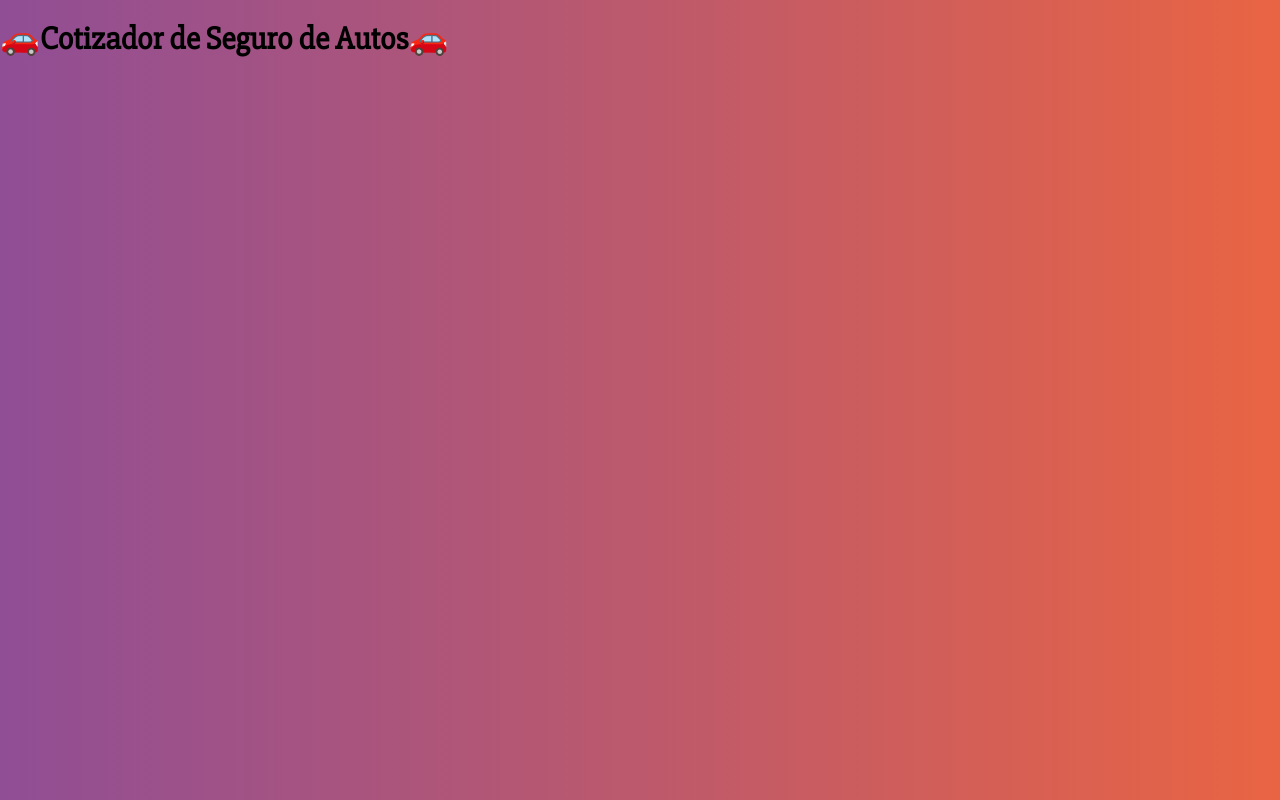
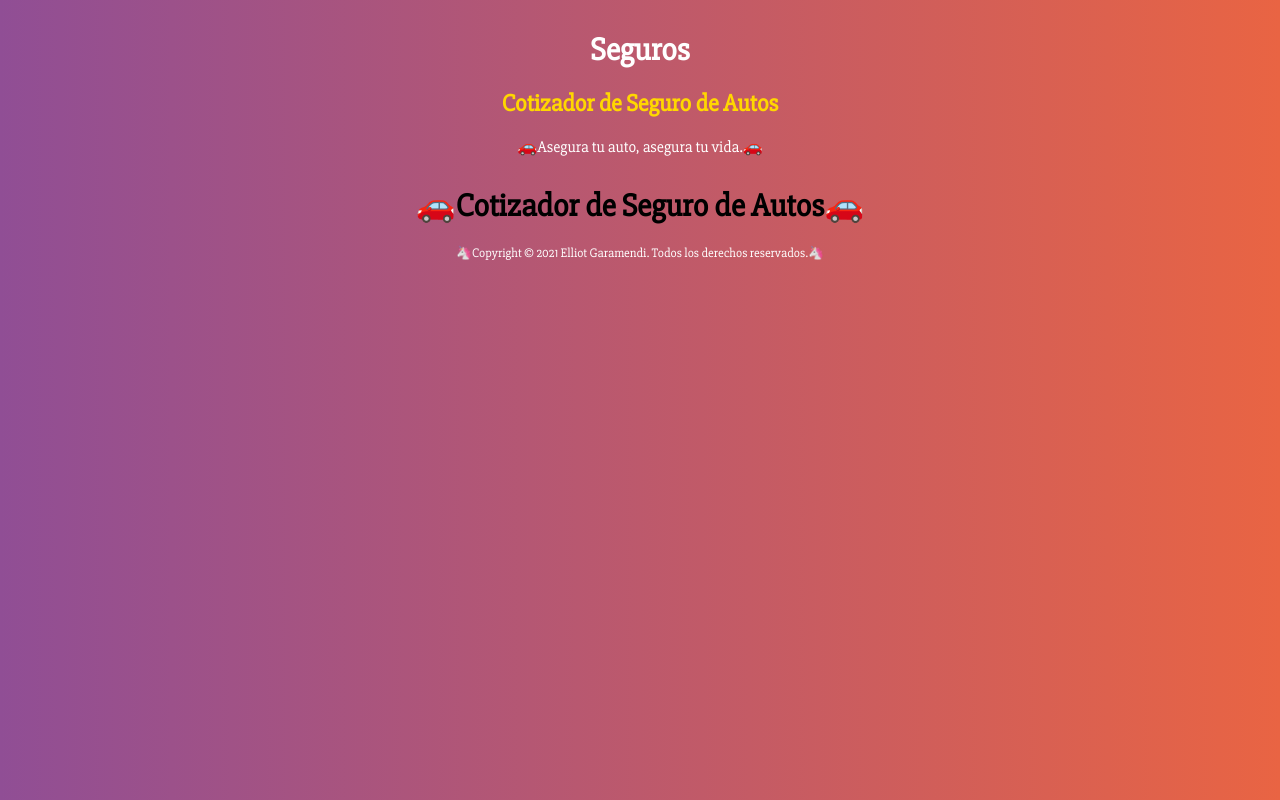
Before and after one commit to ElliotXLeo/auto-insurance-quote-jp-r, a React (Create React App) app: page / in a window 1280 px wide. Built offline with nearby package versions, Linux system fonts and the light colour scheme.

Commit message:
Components Header Footer

```diff
--- a/public/index.html
+++ b/public/index.html
@@ -16,7 +16,7 @@
   <link href="https://fonts.googleapis.com/css2?family=Slabo+27px&display=swap" rel="stylesheet">
 </head>
 
-<body>
+<body class="body">
   <div id="root"></div>
 </body>
 
--- a/src/App.js
+++ b/src/App.js
@@ -1,10 +1,33 @@
+import { Fragment } from 'react';
+import Header from './components/Header';
+import Footer from './components/Footer';
+
 function App() {
+
+  const company = {
+    name: 'Cotizador de Seguro de Autos',
+    slogan: '🚗Asegura tu auto, asegura tu vida.🚗',
+    comercialActivity: 'Seguros'
+  }
+
+  const currentDate = new Date().getFullYear();
+  const author = 'Elliot Garamendi';
+
   return (
-    <div className="App">
-      <header className="App-header">
+    <Fragment>
+      <Header
+        company={company}
+      />
+
+      <main className="main">
         <h1>🚗Cotizador de Seguro de Autos🚗</h1>
-      </header>
-    </div>
+      </main>
+
+      <Footer
+        currentDate={currentDate}
+        author={author}
+      />
+    </Fragment>
   );
 }
 
--- /dev/null
+++ b/src/components/Footer.js
@@ -0,0 +1,17 @@
+import React from 'react';
+import PropTypes from 'prop-types';
+
+const Footer = ({ currentDate, author }) => {
+  return (
+    <footer className="footer animate__animated animate__fadeInUp">
+      <p>🦄Copyright &copy; {currentDate} {author}. Todos los derechos reservados.🦄</p>
+    </footer>
+  );
+}
+
+Footer.propTypes = {
+  currentDate: PropTypes.number.isRequired,
+  author: PropTypes.string.isRequired
+}
+
+export default Footer;
--- /dev/null
+++ b/src/components/Header.js
@@ -0,0 +1,21 @@
+import React from "react";
+import PropTypes from 'prop-types';
+
+function Header({ company }) {
+
+  const { name, slogan, comercialActivity } = company;
+
+  return (
+    <header className="header animate__animated animate__fadeInUp">
+      <h1>{comercialActivity}</h1>
+      <h2 className="header__name">{name}</h2>
+      <p>{slogan}</p>
+    </header>
+  );
+}
+
+Header.propTypes = {
+  company: PropTypes.object.isRequired
+}
+
+export default Header;
--- a/src/index.css
+++ b/src/index.css
@@ -1,11 +1,27 @@
 html {
   box-sizing: border-box;
+  --gold: #ffd700;
+  --text-color: #ffffff;
 }
 
-body {
+.body {
   background: #e96443;
   background: linear-gradient(to right, #904e95, #e96443);
   font-family: 'Slabo 27px', Arial, Helvetica, sans-serif;
+}
+
+.header {
+  text-align: center;
+  color: var(--text-color);
+  margin: 2rem 0;
+}
+
+.header__name {
+  color: var(--gold);
+}
+
+.main{
+  text-align: center;
 }
 
 ul {
@@ -40,3 +56,9 @@ span.resultado {
   opacity: 0;
   transform: translateY(-10%);
 }
+
+.footer {
+  text-align: center;
+  font-size: 0.8rem;
+  color: var(--text-color);
+}
```
